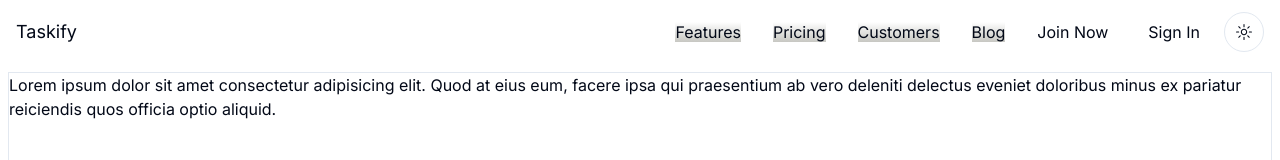
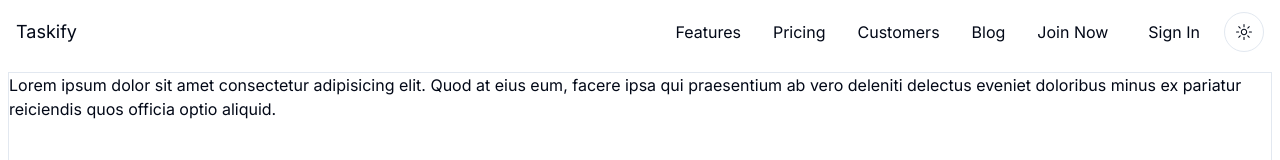
Before and after one commit to akladyous/taskify, a Next.js app: page / in a window 1280 px wide. Shown: the top 160 px of the page. Built offline with nearby package versions, Linux system fonts and the light colour scheme; no server answers.

Commit message:
Untracked files on taskify

```diff
--- a/src/components/ui/header/navbar.module.css
+++ b/src/components/ui/header/navbar.module.css
@@ -1,4 +1,2 @@
 .nav-item {
-  transition: background 300ms ease-in-out;
-  background-image: linear-gradient(to bottom, #fff 0%, #c7c7c2 100%);
 }
```
